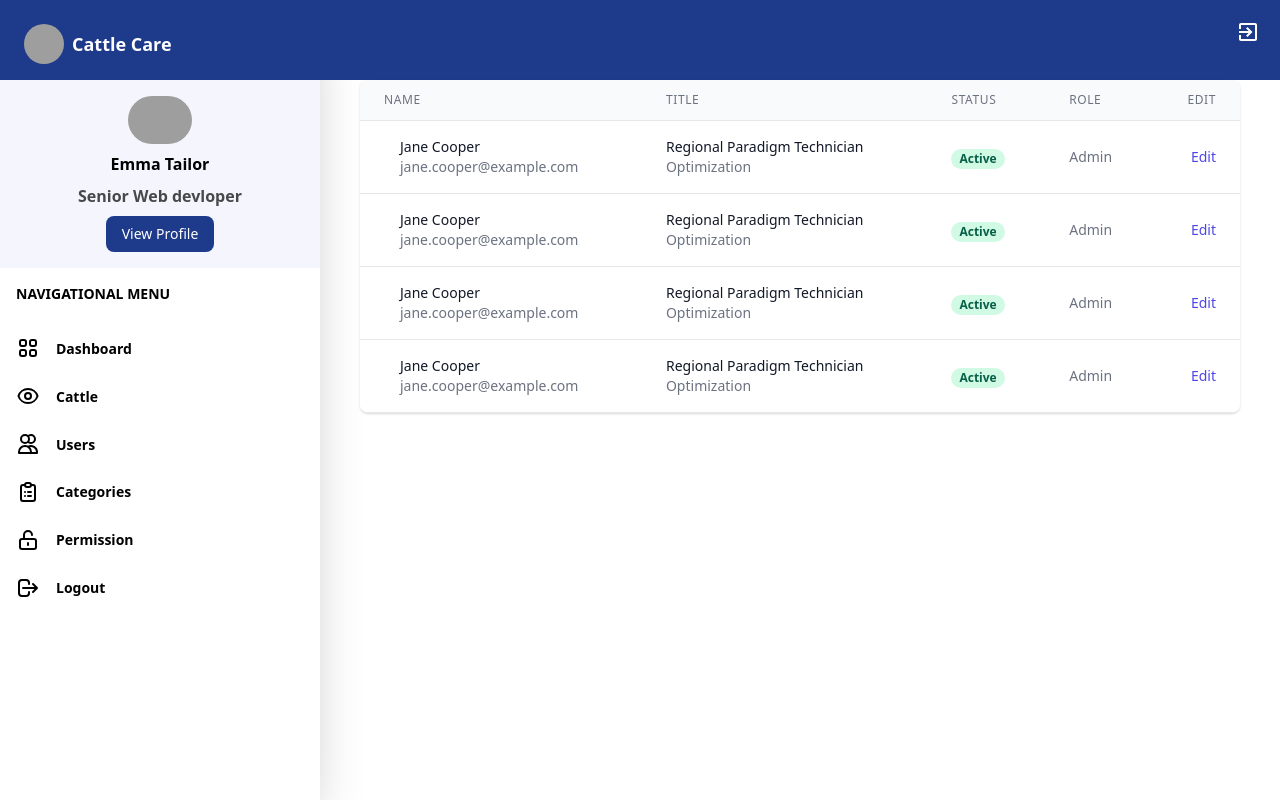
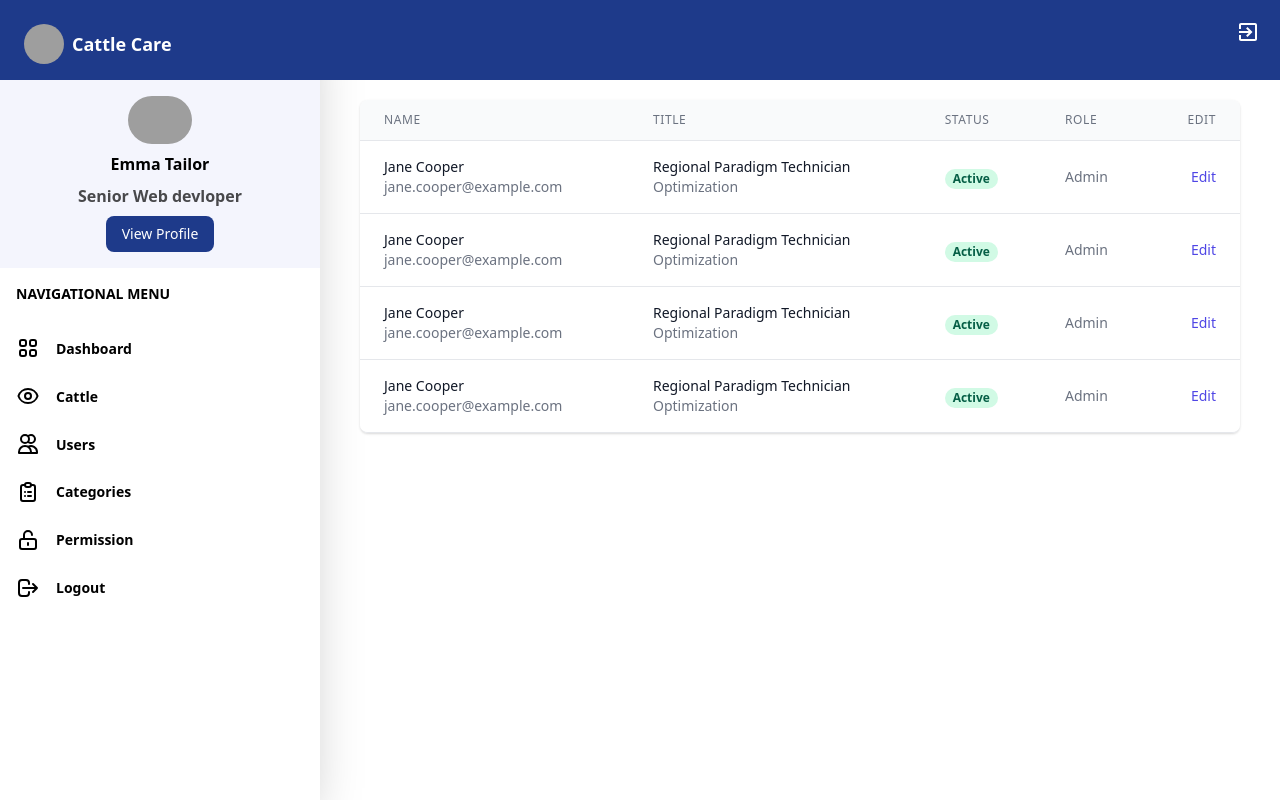
Before and after one commit to Cattle-Care/cattle-care-admin, a React (Create React App) app: page /cattle in a window 1280 px wide. Shown: the top 800 px of the page. Built offline with nearby package versions, Linux system fonts and the light colour scheme; grey boxes are pictures that could not be loaded.

Commit message:
login page complete

```diff
--- a/src/components/Cattle.js
+++ b/src/components/Cattle.js
@@ -5,7 +5,7 @@ function Cattle() {
         <>
           <Layout>
         <div className="mx-auto  max-w-screen-xl ">
-            <div className="flex flex-col w-11/12 mx-auto">
+            <div className="flex flex-col w-11/12 mx-auto py-5">
 
   <div className="-my-2 overflow-x-auto sm:-mx-6 lg:-mx-8">
     <div className="py-2 align-middle inline-block min-w-full sm:px-6 lg:px-8">
@@ -37,7 +37,7 @@ function Cattle() {
               <td className="px-6 py-4 whitespace-nowrap">
                 <div className="flex items-center">
 
-                  <div className="ml-4">
+                  <div className=" ">
                     <div className="text-sm font-medium text-gray-900">
                       Jane Cooper
                     </div>
@@ -67,7 +67,7 @@ function Cattle() {
               <td className="px-6 py-4 whitespace-nowrap">
                 <div className="flex items-center">
 
-                  <div className="ml-4">
+                  <div className=" ">
                     <div className="text-sm font-medium text-gray-900">
                       Jane Cooper
                     </div>
@@ -98,7 +98,7 @@ function Cattle() {
               <td className="px-6 py-4 whitespace-nowrap">
                 <div className="flex items-center">
 
-                  <div className="ml-4">
+                  <div className=" ">
                     <div className="text-sm font-medium text-gray-900">
                       Jane Cooper
                     </div>
@@ -129,7 +129,7 @@ function Cattle() {
               <td className="px-6 py-4 whitespace-nowrap">
                 <div className="flex items-center">
 
-                  <div className="ml-4">
+                  <div className=" ">
                     <div className="text-sm font-medium text-gray-900">
                       Jane Cooper
                     </div>
--- a/src/components/User.js
+++ b/src/components/User.js
@@ -6,7 +6,7 @@ export default function User() {
   return (
     <>
        <Layout>
-      <div class="flex flex-col  w-11/12 mx-auto">
+      <div class="flex flex-col  w-11/12 mx-auto py-5">
         <div class="-my-2 -ml-8">
           <div class="py-2 align-middle inline-block min-w-full sm:px-6 lg:px-8">
             <div class="shadow overflow-hidden border-b border-gray-200 sm:rounded-lg">
```
